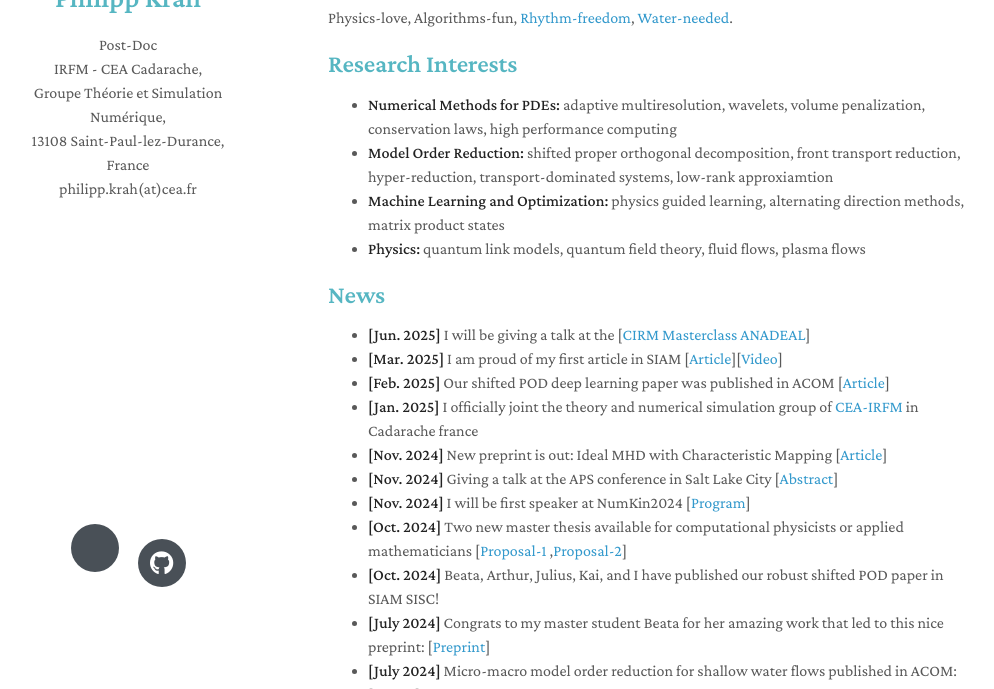
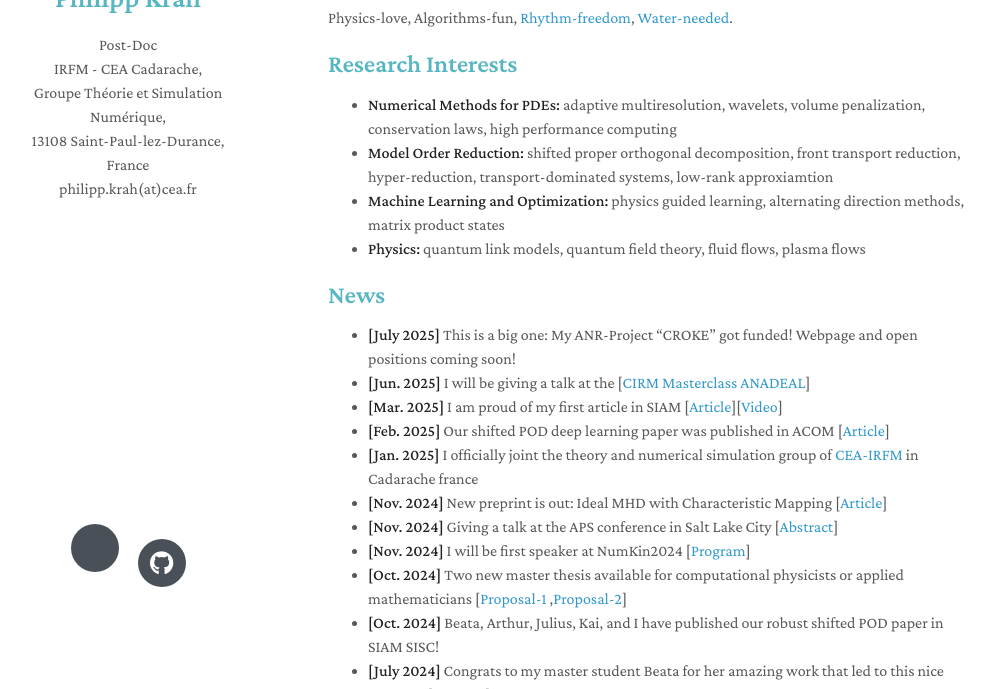
Before and after one commit to Philipp137/Philipp137.github.io, a Jekyll site: the page built from index.markdown, in a window 1280 px wide and 900 px high, cut to the strip 211-900 px from the top of the window. Shown: the whole strip, without its empty margins (142-1136 px from the left). Built offline with Jekyll 4.4.1, drawn with Linux system fonts in a browser that asks for light colours; nearby versions of some CDN libraries; a style sheet for code colours, icons or effects is not loaded.

Commit message:
anr project update

```diff
--- a/index.markdown
+++ b/index.markdown
@@ -18,6 +18,7 @@ Physics-love, Algorithms-fun, [Rhythm-freedom](https://soundcloud.com/massesandb
 
 ## News
 
+- **[July 2025]** This is a big one: My ANR-Project "CROKE" got funded! Webpage and open positions coming soon!
 - **[Jun. 2025]** I will be giving a talk at the [[CIRM Masterclass ANADEAL](https://conferences.cirm-math.fr/3596.html)]
 - **[Mar. 2025]** I am proud of my first article in SIAM [[Article](https://doi.org/10.1137/24M164392X)][[Video](https://github.com/MOR-transport/sPOD/blob/sPOD-main/sPOD_vortex-shedding.gif)]
 - **[Feb. 2025]** Our shifted POD deep learning paper was published in ACOM [[Article](http://dx.doi.org/10.1007/s10444-025-10220-4)]
```
